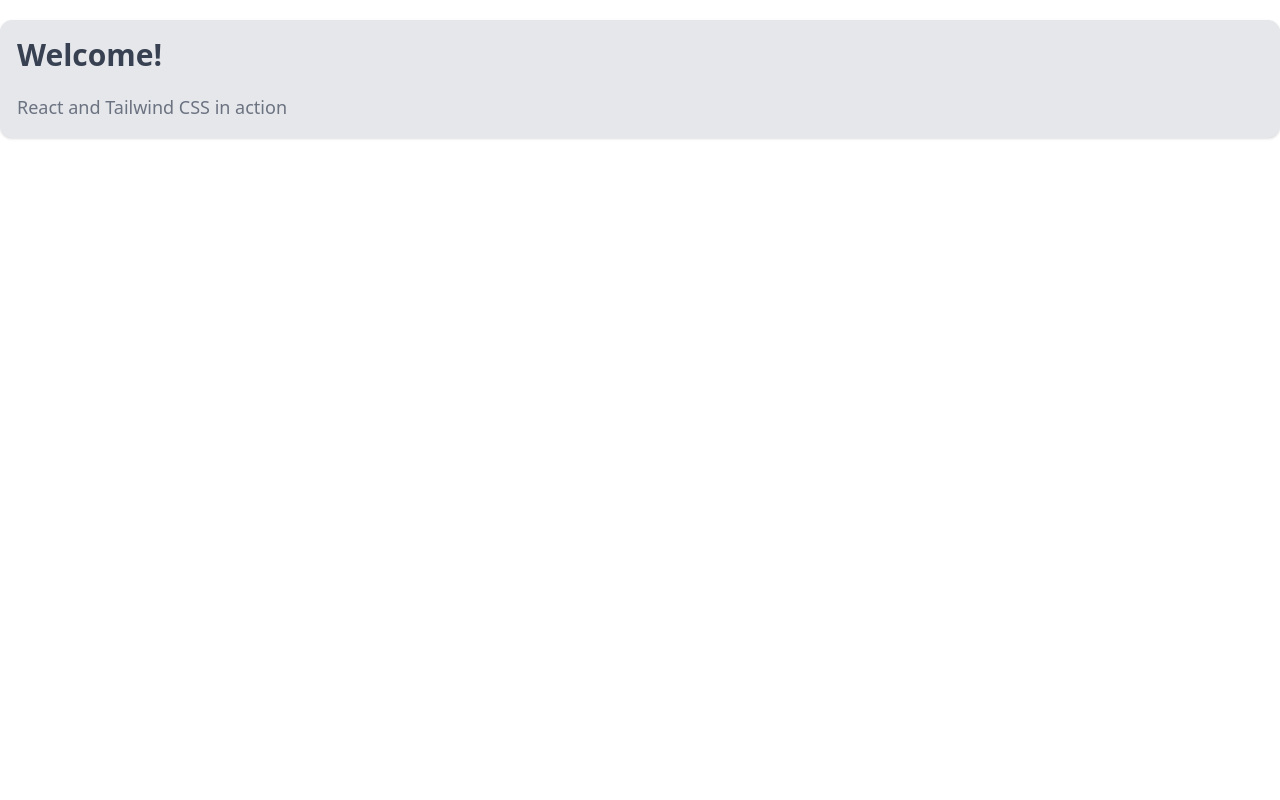
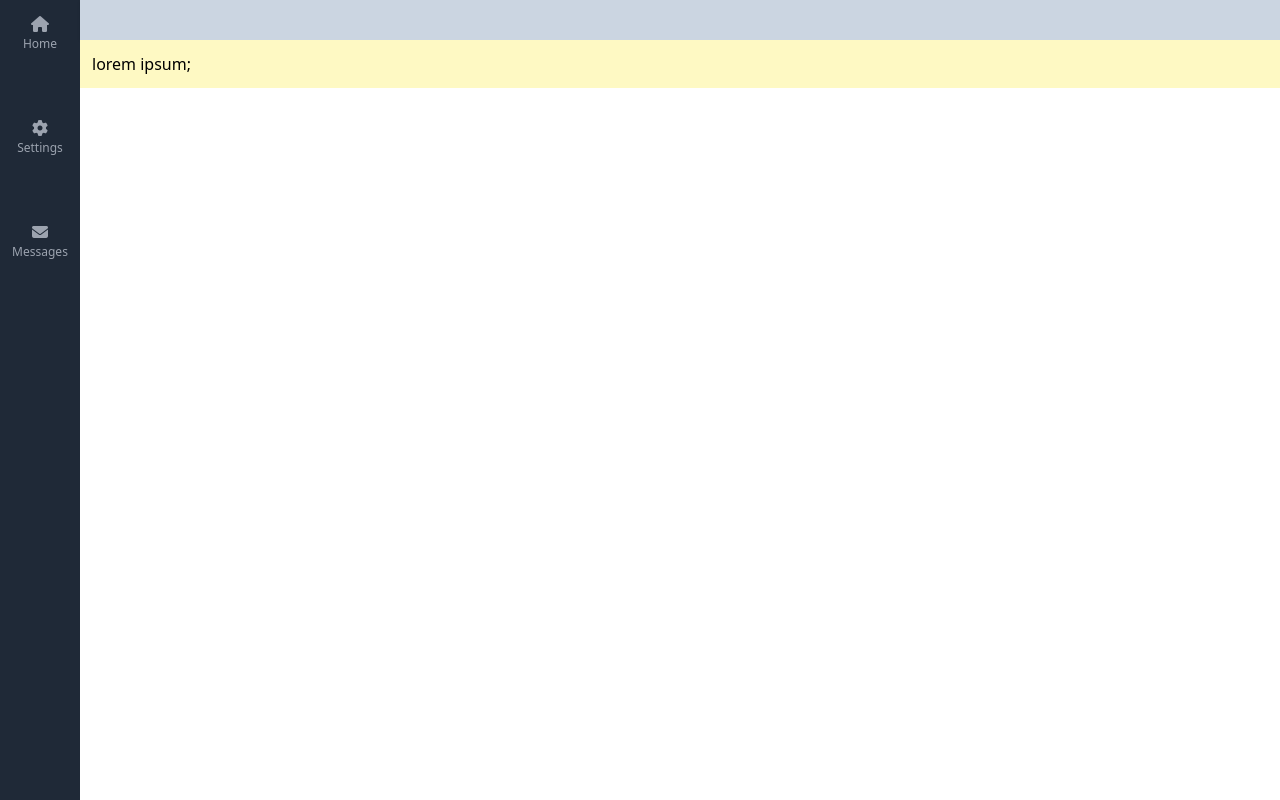
Before and after one commit to james-larocque/my-react-app, a React (Vite) app: page / in a window 1280 px wide. Built offline with nearby package versions, Linux system fonts and the light colour scheme.

Commit message:
Basic Layout
What I currently think looks not too bad for a basic layout with full
sidebar for primary navigation

```diff
--- a/src/App.tsx
+++ b/src/App.tsx
@@ -1,10 +1,17 @@
 import React from 'react';
-import HelloWorld from './components/HelloWorld';
+import Page from './components/Page';
+import Sidebar from './components/layout/Sidebar';
+import Topbar from './components/layout/Topbar';
+import Layout from './components/layout/Layout';
 
 function App() {
     return (
-      <div className="App">
-        <HelloWorld />
+      <div className="container">
+        <Layout
+          topbar={<Topbar />}
+          sidebar={<Sidebar />}
+          page={<Page />}
+        />
       </div>
     );
   };
--- /dev/null
+++ b/src/components/Page.tsx
@@ -0,0 +1,11 @@
+import React from 'react';
+
+const Page = () => {
+    return (
+        <div className='w-full'>
+            lorem ipsum;
+        </div>
+    );
+}
+
+export default Page;
--- /dev/null
+++ b/src/components/layout/Layout.tsx
@@ -0,0 +1,30 @@
+import React, { ReactNode } from 'react';
+
+type LayoutProps = {
+    topbar: ReactNode;
+    sidebar: ReactNode;
+    page: ReactNode
+}
+
+const Layout = ({ topbar, sidebar, page }: LayoutProps) => {
+    return (
+        <div>
+            <div className='flex h-screen'>
+                <div className='h-full'>
+                    {sidebar}
+                </div>
+                <div className='w-full h-full flex-1'>
+                    <div className='w-full'>
+                        {topbar}
+                    </div>
+                    <div className='p-3 w-full bg-yellow-100'>
+                        {page}
+                    </div>
+                </div>
+
+            </div>
+        </div>
+    );
+};
+
+export default Layout;
--- /dev/null
+++ b/src/components/layout/Sidebar.tsx
@@ -0,0 +1,36 @@
+import React, { useState } from 'react';
+
+const Sidebar = () => {
+    const [open, setOpen] = useState(false);
+    return (
+        <div className='min-h-0 h-full flex-1 flex overflow-hidden'>
+            <nav aria-label='Sidebar' className='narrow-sidebar hidden lg:block flex-shrink-0 bg-gray-800 overflow-y-auto'>
+                <div className='relative w-20 flex space-y-16 flex-col p-3'>
+                    <a href="#" class="text-gray-400 hover:text-red-700">
+                        <div class="flex-shrink-0 inline-flex items-center justify-center w-14">
+                            <i class="fa fa-house"></i>
+                        </div>
+                        <div class="text-center text-xs font-normal ">Home</div>
+                    </a>
+
+                    <a href="#" class="text-gray-400 hover:text-red-700">
+                        <div class="flex-shrink-0 inline-flex items-center justify-center w-14">
+                            <i class="fa fa-cog"></i>
+                        </div>
+                        <div class="text-center text-xs font-normal ">Settings</div>
+                    </a>
+
+                    <a href="#" class="text-gray-400 hover:text-red-700">
+                        <div class="flex-shrink-0 inline-flex items-center justify-center w-14">
+                            <i class="fa fa-envelope"></i>
+                        </div>
+                        <div class="text-center text-xs font-normal ">Messages</div>
+                    </a>
+
+                </div>
+            </nav>
+        </div>
+    );
+}
+
+export default Sidebar;
--- /dev/null
+++ b/src/components/layout/Topbar.tsx
@@ -0,0 +1,21 @@
+import React, { useState } from 'react';
+
+const Topbar = () => {
+    const [navbar, setNavbar] = useState(false);
+
+    return (
+        <nav className="w-full bg-slate-300 shadow">
+            <div className="justify-between px-4 mx-auto lg:max-w-7xl md:items-center md:flex md:px-8">
+                <div>
+                    <div className="flex py-3 md:py-5 md:block">
+                        <a href="javascript:void(0)">
+                            <h2 className="text-2xl font-bold"></h2>
+                        </a>
+                    </div>
+                </div>
+            </div>
+        </nav>
+    );
+};
+
+export default Topbar;
--- a/src/index.html
+++ b/src/index.html
@@ -11,6 +11,7 @@
 
 
   <!-- Custom Styles -->
+  <link rel="stylesheet" href="https://cdnjs.cloudflare.com/ajax/libs/font-awesome/6.1.1/css/all.min.css" />
   <link rel="stylesheet" href="index.css">
 </head>
 
```
